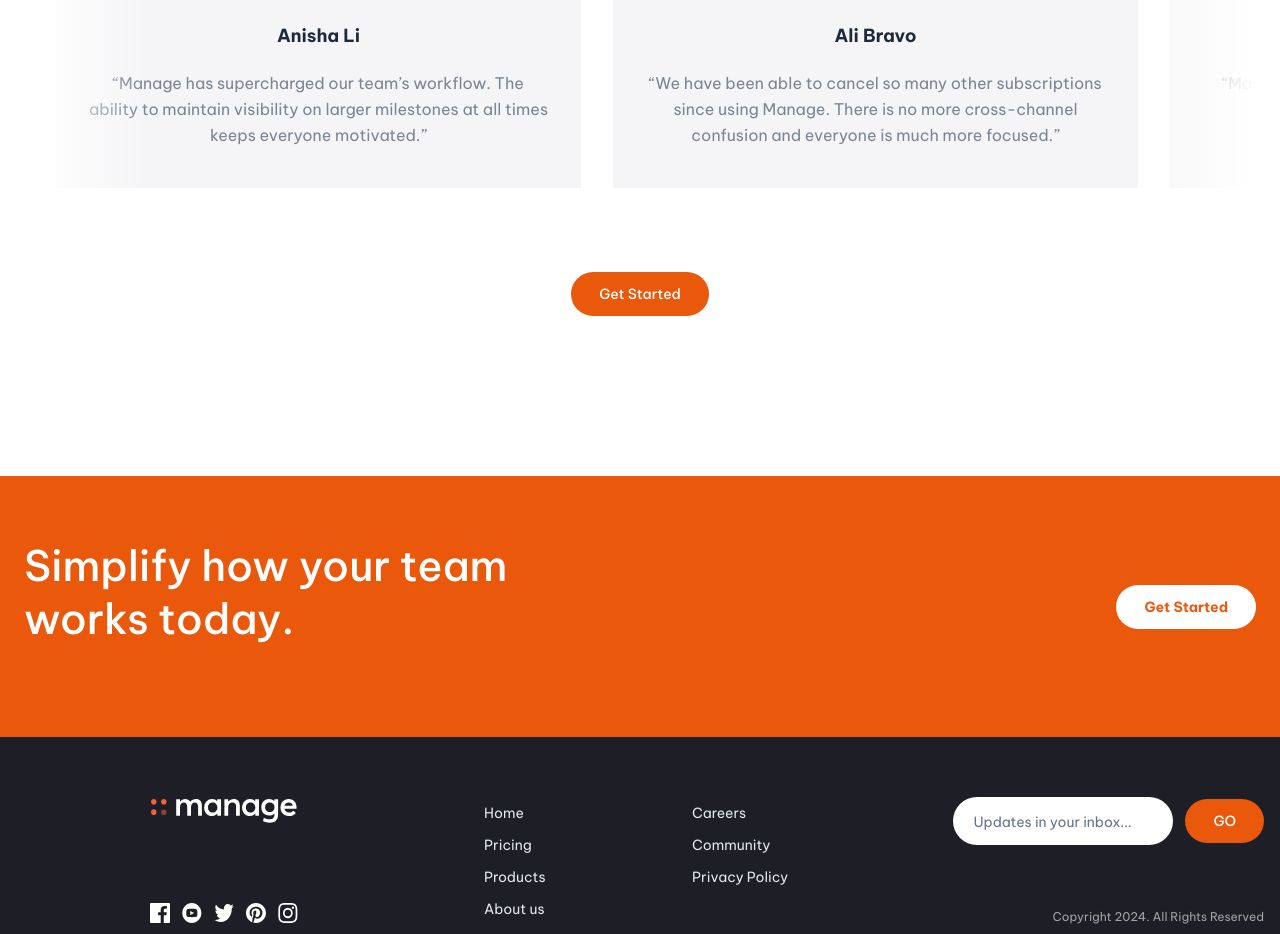
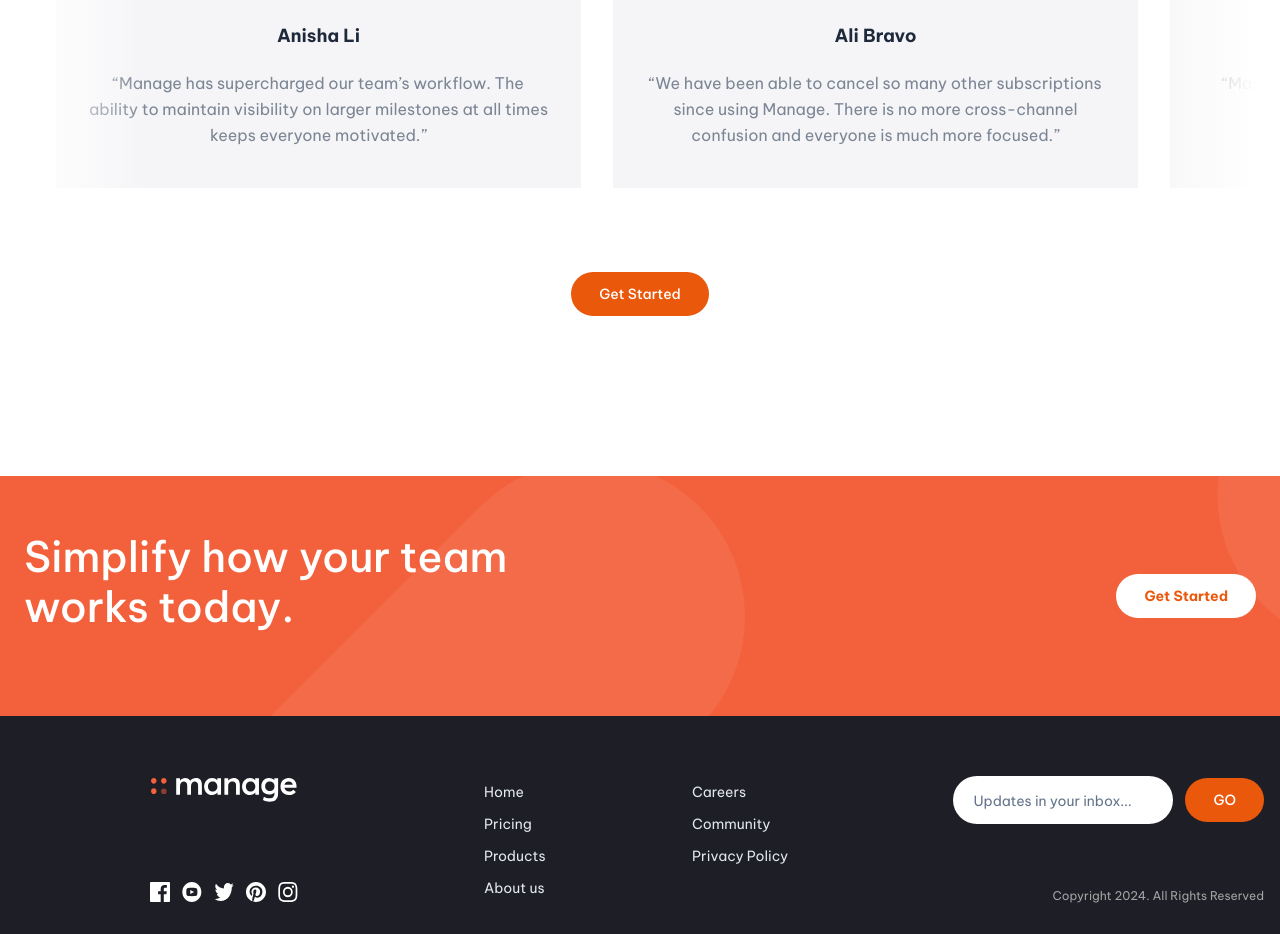
Before and after one commit to Humboorgir/manage-landing-page-solution, a React (Vite) app: page / in a window 1280 px wide. Shown: the part 1758-2692 px from the top of the page. Built offline with nearby package versions, Linux system fonts and the light colour scheme.

Commit message:
feat: implement background images

```diff
--- a/src/pages/index.tsx
+++ b/src/pages/index.tsx
@@ -40,6 +40,10 @@ const Home = () => {
         </section>
       </div>
 
+      <div
+        className="w-full md:bg-[url(/bg-tablet-pattern.svg)]
+        bg-[size:800px] bg-no-repeat bg-[position:-450px_260px]"
+      >
         <section className="grid grid-cols-[auto] md:grid-cols-[auto,auto] justify-between max-w-screen-xl mx-auto px-6">
           <div className="text-center md:text-left mx-auto md:mx-0">
             <h2 className="text-[28px] md:text-4xl max-w-[500px] leading-10 mb-3.5 md:mb-5 text-slate-800 font-bold">
@@ -95,10 +99,16 @@ const Home = () => {
         </section>
 
         <Slider />
+      </div>
 
-      <div className="bg-orange-600">
-        <div className="max-w-screen-xl mx-auto py-16 px-6 flex flex-col md:flex-row md:justify-between items-center">
-          <h2 className="mb-7 text-[42px] leading-tight text-center md:text-left font-medium text-white max-w-lg">
+      <div
+        className="bg-[#F3613C] md:bg-[url(/bg-simplify-section-desktop.svg)]
+        md:bg-[position:260px_-110px] bg-no-repeat
+        bg-[url(/bg-simplify-section-mobile.svg)]
+        bg-[position:0_10px]"
+      >
+        <div className="max-w-screen-xl mx-auto py-14 px-6 flex flex-col md:flex-row md:justify-between items-center">
+          <h2 className="mb-7 text-[42px] leading-[50px] text-center md:text-left font-medium text-white max-w-lg">
             Simplify how your team works today.
           </h2>
           <button className="font-bold text-sm py-3 px-7 text-orange-600 bg-white rounded-full">
```
Lines whose indentation alone changed are shown as unchanged.
